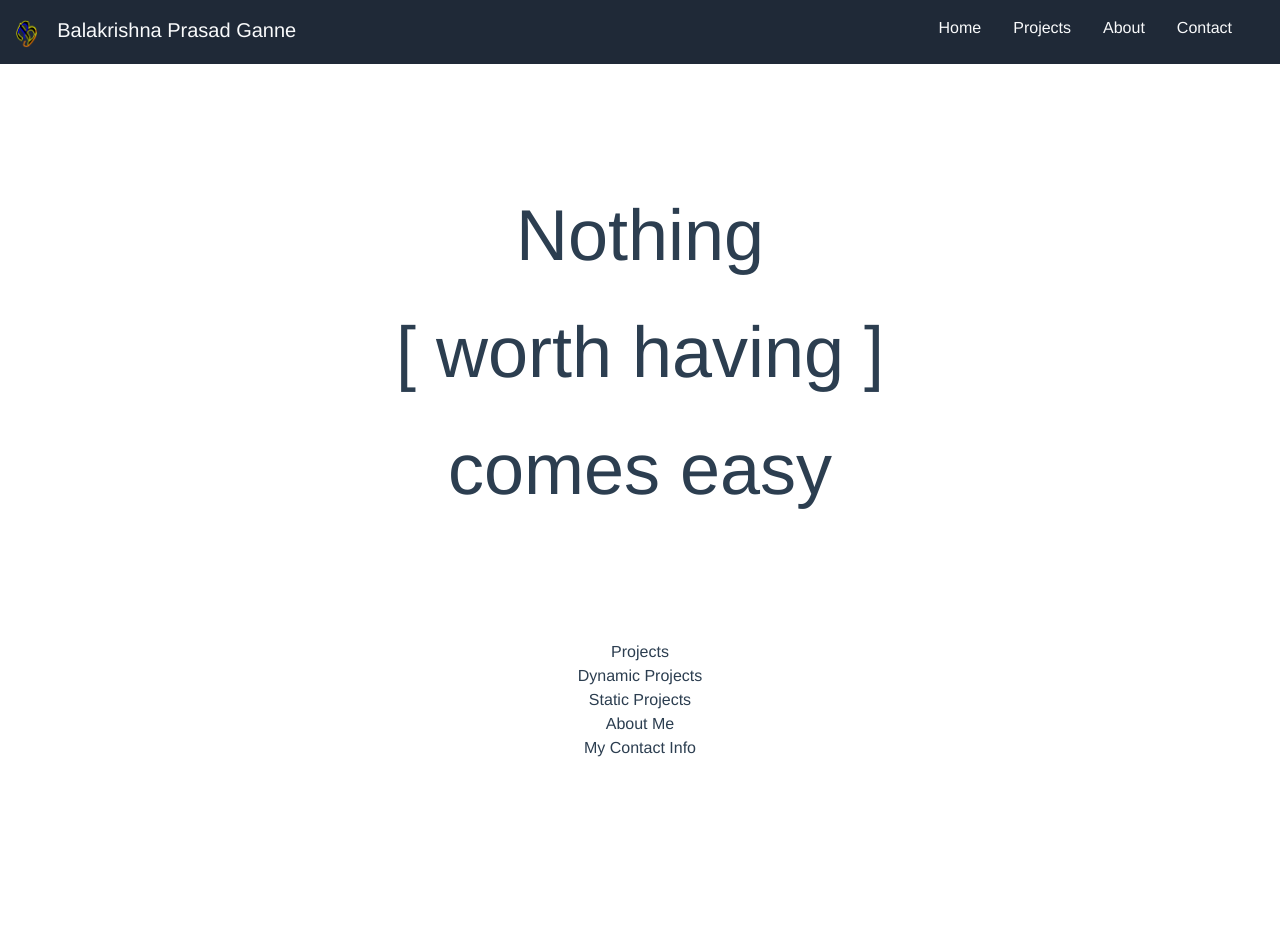
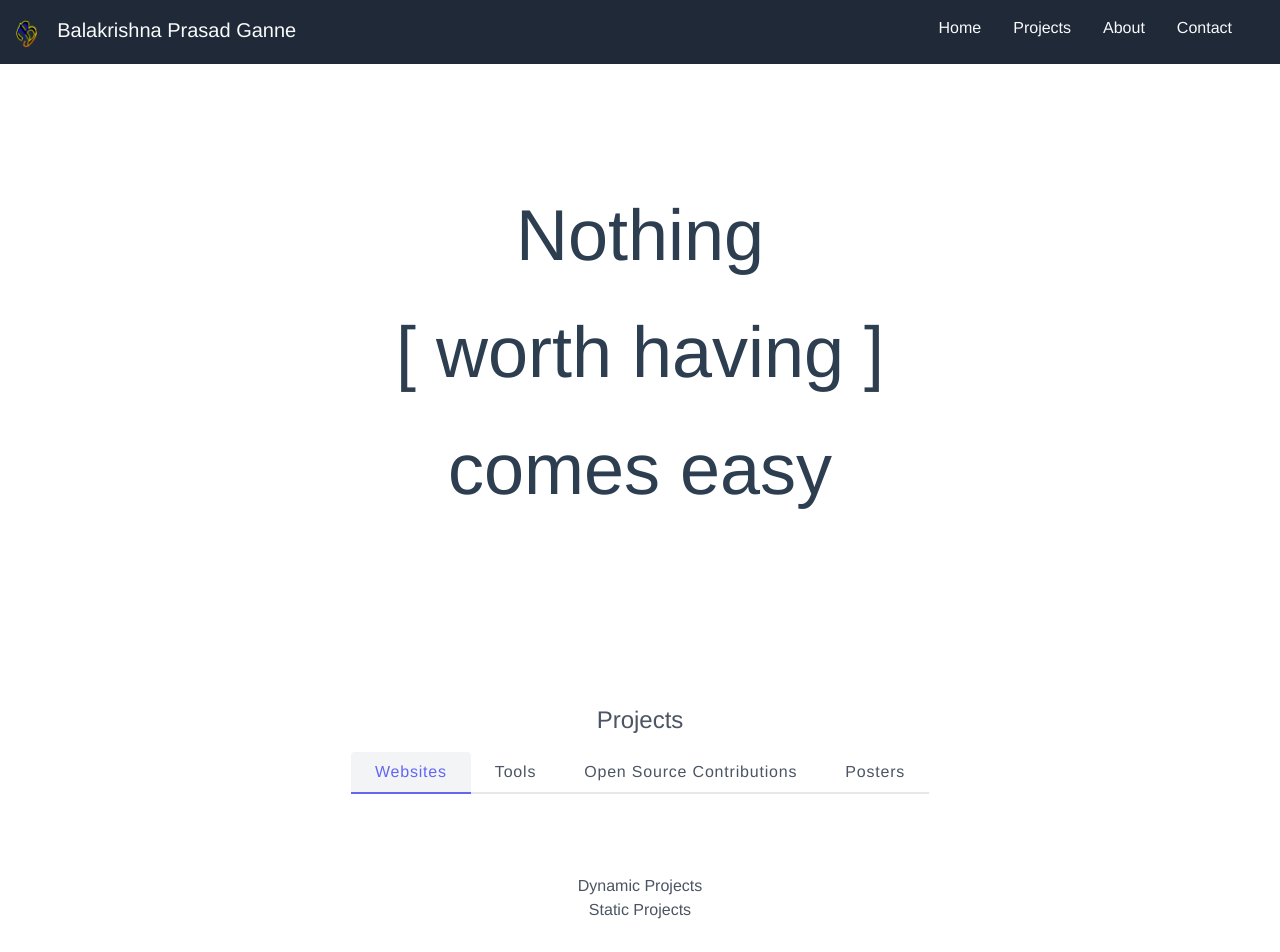
Before and after one commit to aayush420/aayush420.github.io, a Vue app: page / in a window 1280 px wide. Shown: the top 952 px of the page. Before the commit the page ends 800 px from the top, so only its background shows below. Built offline with nearby package versions, Linux system fonts and the light colour scheme.

Commit message:
Added tabs for projects

```diff
--- a/src/App.vue
+++ b/src/App.vue
@@ -3,31 +3,20 @@
   <!-- <img alt="Vue logo" src="./assets/logo.png" /> -->
   <!-- <div class="bg-red-500 text-red-100">Hello from Tailwind again and again!!</div> -->
   <div id="home" style="display: grid; height: 80vh; place-items: center">
-    <div class="leading-relaxed text-7xl mt-16">
+    <div class="md:leading-relaxed text-2xl md:text-7xl mt-16">
       Nothing<br />[ worth having ]<br />comes easy
     </div>
   </div>
-  <div id="projects">
-    Projects
-    <div id="dynamic-projects">
-      Dynamic Projects
-    </div>
-    <div id="static-projects">
-      Static Projects
-    </div>
-  </div>
-  <div id="about">
-    About Me
-  </div>
-  <div id="contact">
-    My Contact Info
-  </div>
+  <Projects id="projects"></Projects>
+  <div id="about">About Me</div>
+  <div id="contact">My Contact Info</div>
   <!-- <HelloWorld msg="Hello Vue 3 + Vite" /> -->
 </template>
 
 <script setup>
 // import HelloWorld from './components/HelloWorld.vue'
 import Nav1 from "./components/Nav.vue";
+import Projects from "./components/Projects.vue";
 
 // This starter template is using Vue 3 experimental <script setup> SFCs
 // Check out https://github.com/vuejs/rfcs/blob/script-setup-2/active-rfcs/0000-script-setup.md
--- /dev/null
+++ b/src/components/Projects.vue
@@ -0,0 +1,31 @@
+<template>
+  <div class="text-gray-600 body-font py-16">
+    <h2 class="text-2xl">Projects</h2>
+    <div class="container px-5 py-4 mx-auto flex flex-wrap flex-col">
+      <div class="flex mx-auto flex-wrap mb-20">
+          <a v-for="i in tabs" :key="i.link" :class="`cursor-pointer sm:px-6 py-3 w-1/2 sm:w-auto justify-center sm:justify-start border-b-2 title-font font-medium inline-flex items-center leading-none tracking-wider ${currentTab == i.value ? 'bg-gray-100 border-indigo-500 text-indigo-500 rounded-t' : ' border-gray-200 hover:text-gray-900'}`" v-text="i.text" @click="currentTab = i.value"></a>
+      </div>
+      <div id="dynamic-projects">Dynamic Projects</div>
+      <div id="static-projects">Static Projects</div>
+    </div>
+  </div>
+</template>
+
+<script>
+export default {
+    data() {
+        return {
+            tabs: [
+                {text: "Websites", value: "websites"},
+                {text: "Tools", value: "tools"},
+                {text: "Open Source Contributions", value: "openSource"},
+                {text: "Posters", value: "posters"}
+            ],
+            currentTab: "websites"
+        }
+    }
+};
+</script>
+
+<style>
+</style>
```
